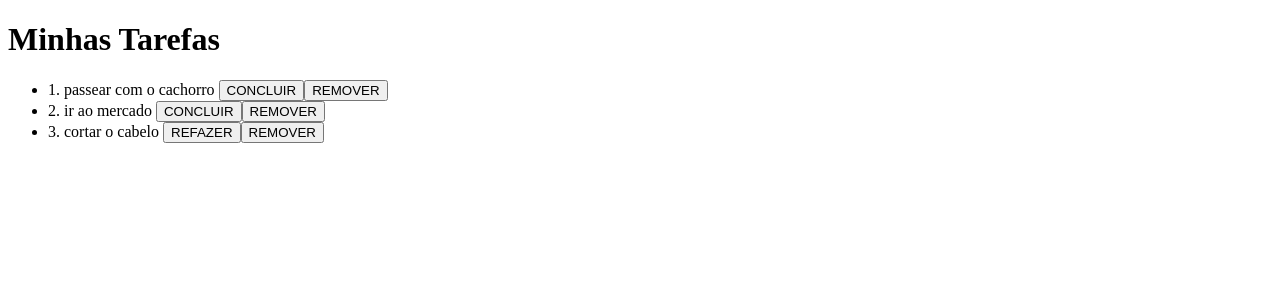
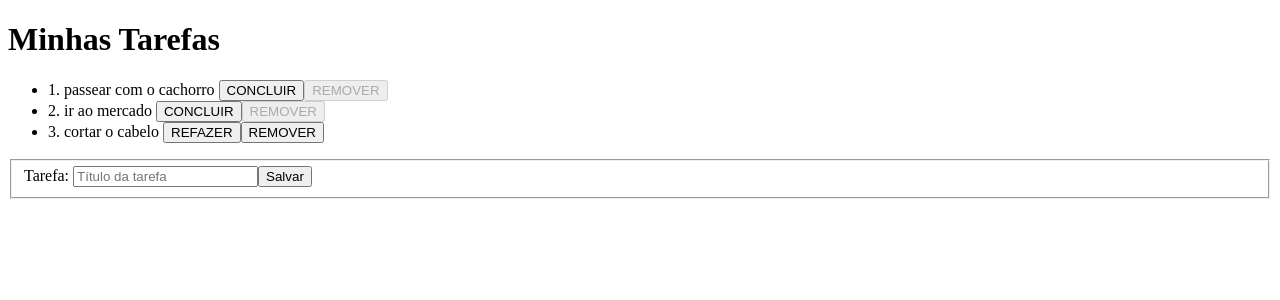
Before and after one commit to stefanopaulo/todo-list-angular, an Angular app: page / in a window 1280 px wide. Shown: the top 300 px of the page. Built offline with nearby package versions, Linux system fonts and the light colour scheme.

Commit message:
forms basico

```diff
--- a/src/app/app.component.html
+++ b/src/app/app.component.html
@@ -4,5 +4,17 @@
   <li *ngFor="let todo of todos">{{ todo.id }}. {{ todo.title }}
     <button *ngIf="!todo.done" (click)="markAsDone(todo)">CONCLUIR</button>
     <button *ngIf="todo.done" (click)="markAsUndone(todo)">REFAZER</button>
-    <button (click)="remove(todo)">REMOVER</button></li>
+    <button (click)="remove(todo)" [disabled]="!todo.done">REMOVER</button></li>
 </ul>
+
+<form [formGroup]="form">
+  <fieldset>
+    <label>Tarefa: </label>
+    <input
+      type="text"
+      placeholder="Título da tarefa"
+      maxlength="60"
+      formControlName="title" />
+    <button>Salvar</button>
+  </fieldset>
+</form>
--- a/src/app/app.component.ts
+++ b/src/app/app.component.ts
@@ -1,4 +1,5 @@
 import { Component } from '@angular/core';
+import { FormBuilder, FormGroup, Validators } from '@angular/forms';
 import { Todo } from 'src/models/todo.model';
 
 @Component({
@@ -7,10 +8,19 @@ import { Todo } from 'src/models/todo.model';
   styleUrls: ['./app.component.css']
 })
 export class AppComponent {
+  public form: FormGroup;
   public todos: Todo[] = [];
   public title: string = 'Minhas Tarefas';
 
-  constructor() {
+  constructor(private formBuilder: FormBuilder) {
+    this.form = this.formBuilder.group({
+      title: ['', Validators.compose([
+        Validators.minLength(3),
+        Validators.maxLength(60),
+        Validators.required
+      ])]
+    });
+
     this.todos.push(new Todo(1, 'passear com o cachorro', false));
     this.todos.push(new Todo(2, 'ir ao mercado', false));
     this.todos.push(new Todo(3, 'cortar o cabelo', true));
--- a/src/app/app.module.ts
+++ b/src/app/app.module.ts
@@ -2,13 +2,15 @@ import { BrowserModule } from '@angular/platform-browser';
 import { NgModule } from '@angular/core';
 
 import { AppComponent } from './app.component';
+import { ReactiveFormsModule } from '@angular/forms';
 
 @NgModule({
   declarations: [
     AppComponent
   ],
   imports: [
-    BrowserModule
+    BrowserModule,
+    ReactiveFormsModule
   ],
   providers: [],
   bootstrap: [AppComponent]
```
